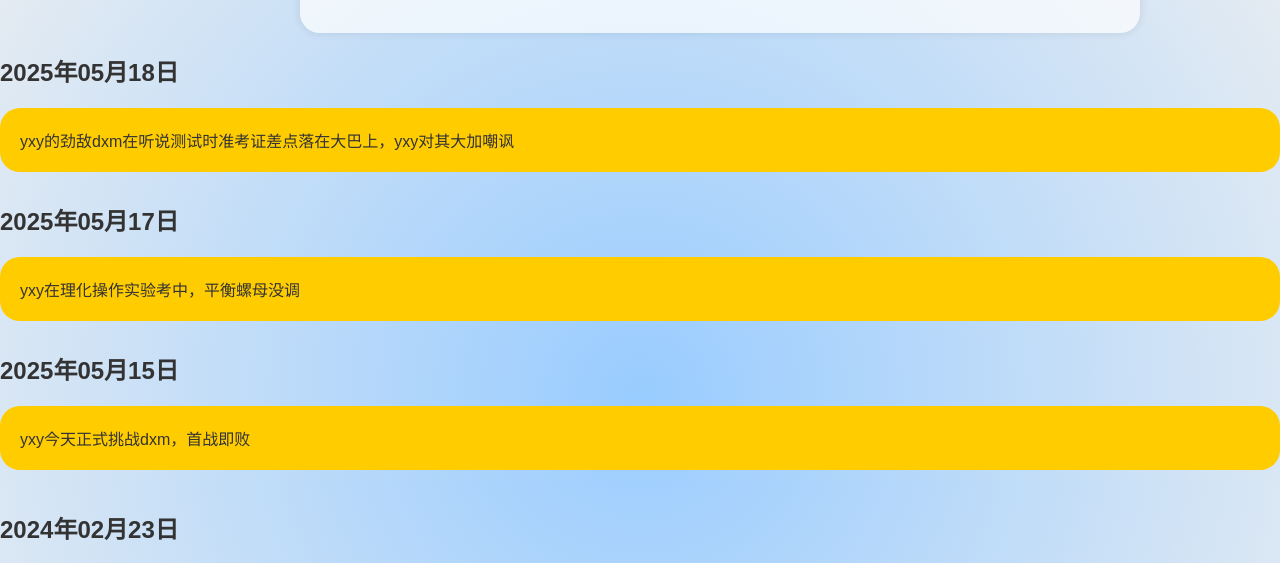
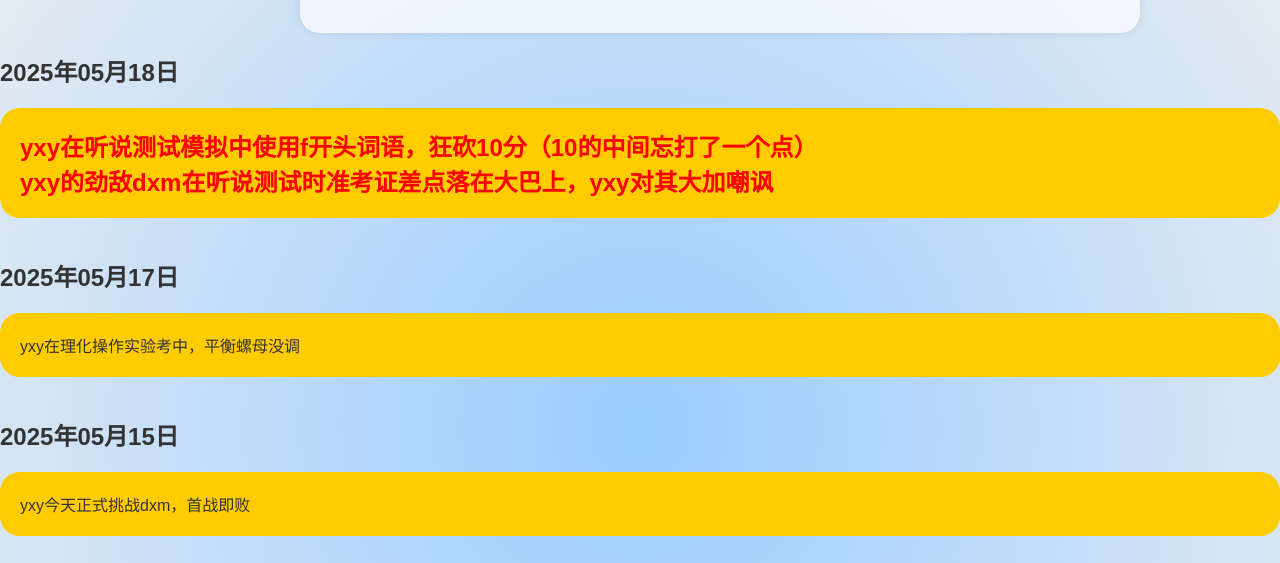
Before and after one commit to wym100171113/yxy, a plain HTML site: page index.html in a window 1280 px wide. Shown: the part 196-759 px from the top of the page. Drawn offline with Linux system fonts and the light colour scheme.

Commit message:
git commit -m "fix: update index.html"

```diff
--- a/index.html
+++ b/index.html
@@ -125,6 +125,19 @@
         font-weight: bold;
         color: #ff0000; /* 红色用来表示最新 */
     }
+    .highlight-group {
+        background: #ffcc00;  /* 统一背景 */
+        border-radius: 20px;
+        padding: 20px;       /* 内边距统一控制 */
+        flex-grow: 1;        /* 自动填充剩余空间 */
+        margin-bottom: 30px;
+        font-weight: bold;
+        color: #ff0000;
+        font-size: 24px;
+    }
+    .highlight-group p {
+        margin: 0;
+    }
 </style>
 </head>
 <body>
@@ -145,14 +158,14 @@
         <p>很高兴你来到这里。</p>
         </div>
         </div>
-    </div class="entry">
+    <div class="entry">
         <div class="date">2025年05月18日</div>
-        <div class="update">
-            <div class="latest"></div>
+        <div class="highlight-group">
+            <p>yxy在听说测试模拟中使用f开头词语，狂砍10分（10的中间忘打了一个点）</p>
             <p>yxy的劲敌dxm在听说测试时准考证差点落在大巴上，yxy对其大加嘲讽</p>
         </div>
     </div>
-    </div class="entry">
+    <div class="entry">
         <div class="date">2025年05月17日</div>
         <div class="update">
             <p>yxy在理化操作实验考中，平衡螺母没调</p>
```
